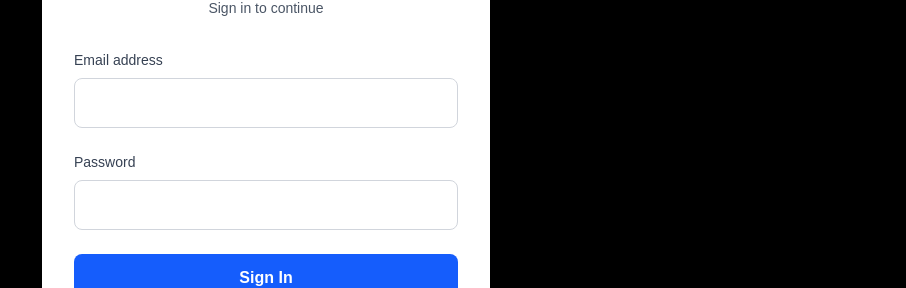
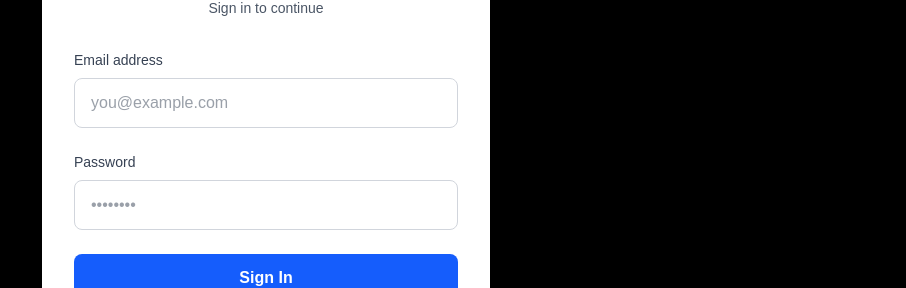
Before and after one commit to ScruffyMagicM/NextSet, a Next.js app in the folder client/: page /announcements in a window 1280 px wide. Both pictures are taken after a click on the button "Login". Shown: the part 173-461 px from the top of the page, without its empty margins (374-1280 px from the left). Built offline with nearby package versions, Linux system fonts and the light colour scheme; no server answers.

Commit message:
NEXTS-32: Allow creating user from UI

```diff
--- a/client/src/app/(ui)/sidenav.tsx
+++ b/client/src/app/(ui)/sidenav.tsx
@@ -34,7 +34,7 @@ export default async function SideNav() {
                 <Link href="/announcements" className="block px-4 py-2 rounded hover:bg-gray-700">Announcements</Link>
                 <hr/>
 
-                <form className="px-4 py-2 rounded" action={signOut}>
+                <form className="px-4 py-2 rounded" hidden={user === null} action={signOut}>
                     <button
                         type="submit"
                         className="bg-red-600 hover:bg-red-700 text-white font-semibold py-2 px-4 rounded-lg transition-colors cursor-pointer"
--- a/client/src/app/auth/callback/route.ts
+++ b/client/src/app/auth/callback/route.ts
@@ -12,10 +12,9 @@ export async function GET(request: Request) {
 
     if (error) {
       console.error('Error exchanging code for session:', error);
-      return NextResponse.redirect(`${origin}/login?error=${error.message}`);
+      return NextResponse.redirect(`/?error=${error.message}`);
     }
   }
-
   // Redirect to dashboard after successful authentication
   return NextResponse.redirect(`${origin}/`);
 }
--- a/client/src/app/auth/ui/login.modal.tsx
+++ b/client/src/app/auth/ui/login.modal.tsx
@@ -24,10 +24,10 @@ export default function LoginModal({ onClose }: { onClose: () => void }) {
     if (error) {
       alert(error.message)
     } else {
-      onClose()
-      router.refresh()
+      onClose();
+      router.refresh();
     }
-    setLoading(false)
+    setLoading(false);
   }
 
   const handleGoogleLogin = async () => {
@@ -106,7 +106,7 @@ export default function LoginModal({ onClose }: { onClose: () => void }) {
                 placeholder="you@example.com"
                 value={email}
                 onChange={(e) => setEmail(e.target.value)}
-                className="w-full px-4 py-3 border border-gray-300 rounded-lg focus:ring-2 focus:ring-blue-500 focus:border-transparent transition-all outline-none"
+                className="w-full px-4 py-3 border border-gray-300 rounded-lg focus:ring-2 focus:ring-blue-500 focus:border-transparent transition-all text-gray-700 outline-none"
                 required
                 disabled={loading}
               />
@@ -122,7 +122,7 @@ export default function LoginModal({ onClose }: { onClose: () => void }) {
                 placeholder="••••••••"
                 value={password}
                 onChange={(e) => setPassword(e.target.value)}
-                className="w-full px-4 py-3 border border-gray-300 rounded-lg focus:ring-2 focus:ring-blue-500 focus:border-transparent transition-all outline-none"
+                className="w-full px-4 py-3 border border-gray-300 rounded-lg focus:ring-2 focus:ring-blue-500 focus:border-transparent transition-all text-gray-700 outline-none"
                 required
                 disabled={loading}
               />
```
